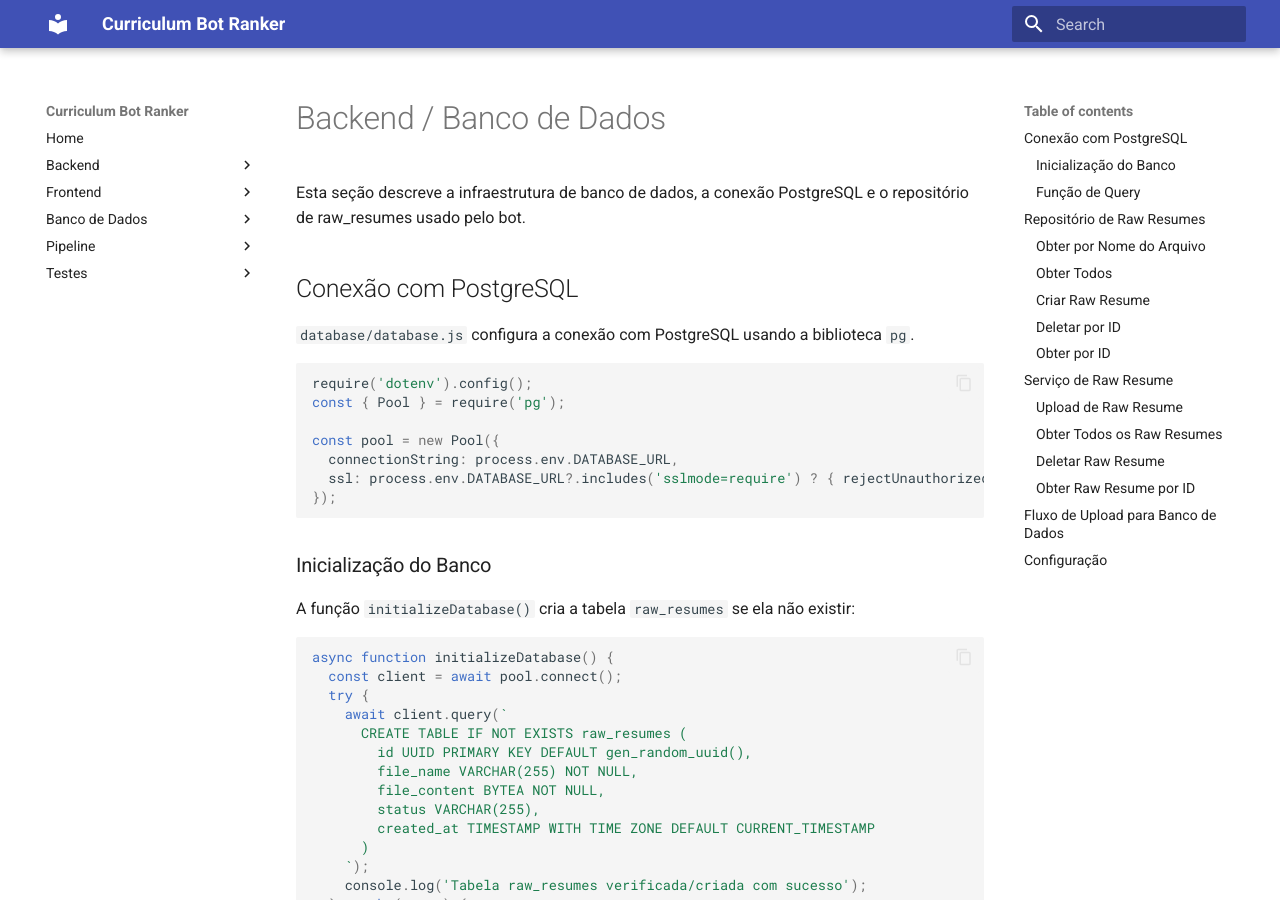
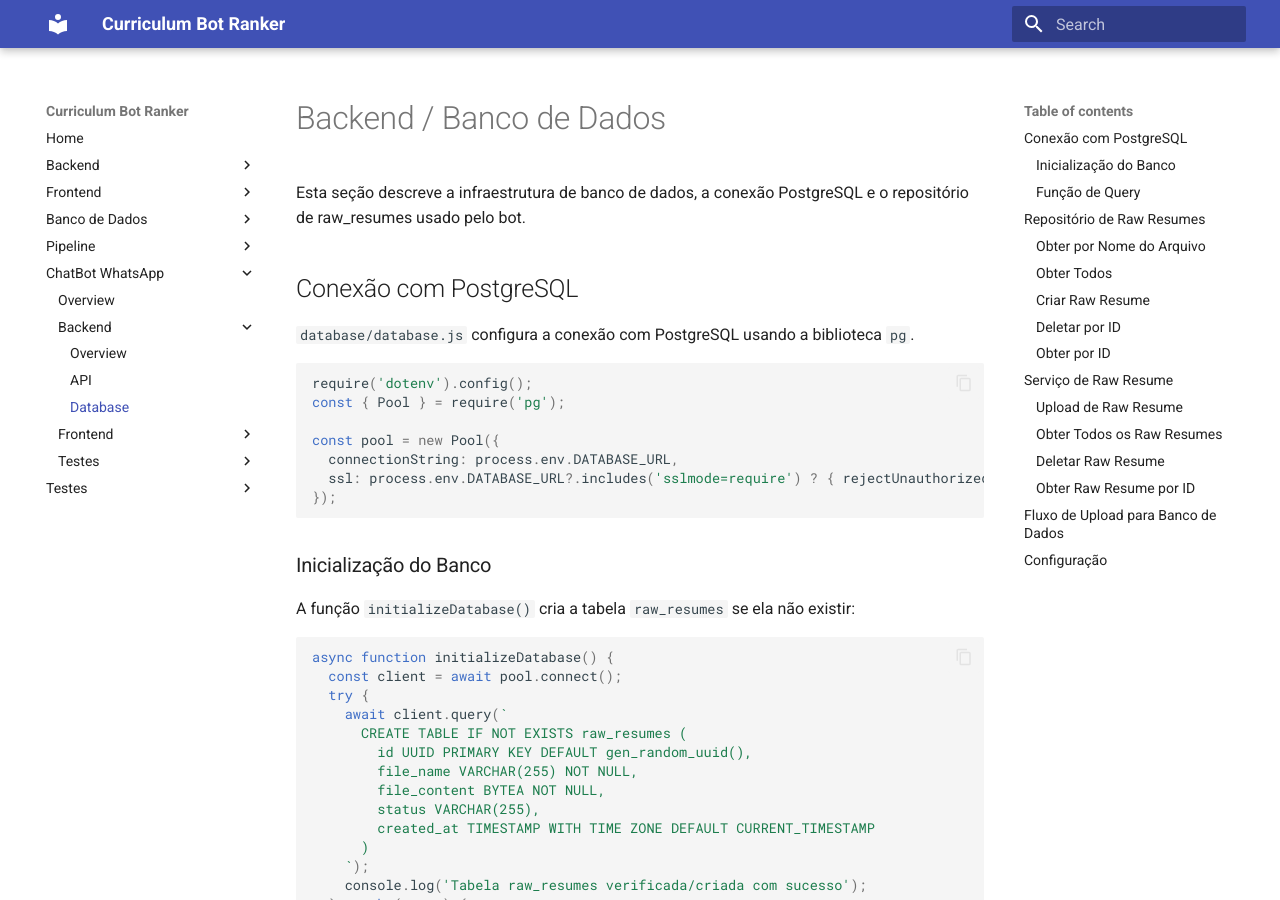
Before and after one commit to GPetrolini/curriculum-bot-ranker, an MkDocs documentation site: the page built from docs/chatbot-whatsapp/backend/database.md, in a window 1280 px wide and 900 px high. Built offline with MkDocs 1.6.1 and Material for MkDocs 9.7.7, drawn with Linux system fonts in a browser that asks for light colours; some of the changed lines change nothing that is shown.

Commit message:
Adiciona seção ChatBot WhatsApp no mkdocs.yml

```diff
--- a/mkdocs.yml
+++ b/mkdocs.yml
@@ -14,6 +14,16 @@ nav:
       - Overview: database/index.md
   - Pipeline:
       - Overview: pipeline/index.md
+  - ChatBot WhatsApp:
+      - Overview: chatbot-whatsapp/index.md
+      - Backend:
+          - Overview: chatbot-whatsapp/backend/index.md
+          - API: chatbot-whatsapp/backend/api.md
+          - Database: chatbot-whatsapp/backend/database.md
+      - Frontend:
+          - Overview: chatbot-whatsapp/frontend/index.md
+      - Testes:
+          - Overview: chatbot-whatsapp/tests/index.md
   - Testes:
       - Overview: tests/index.md
       - Unitários: tests/unit.md
```
